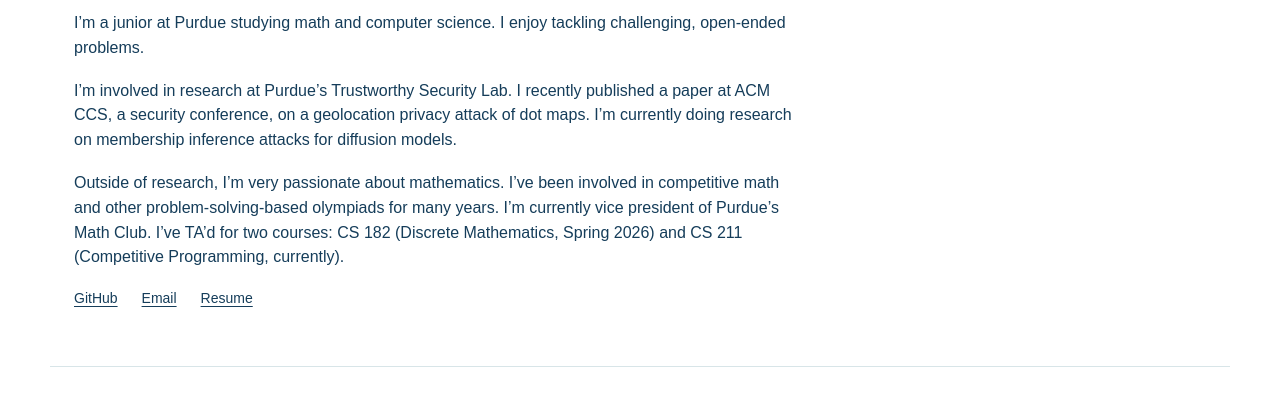
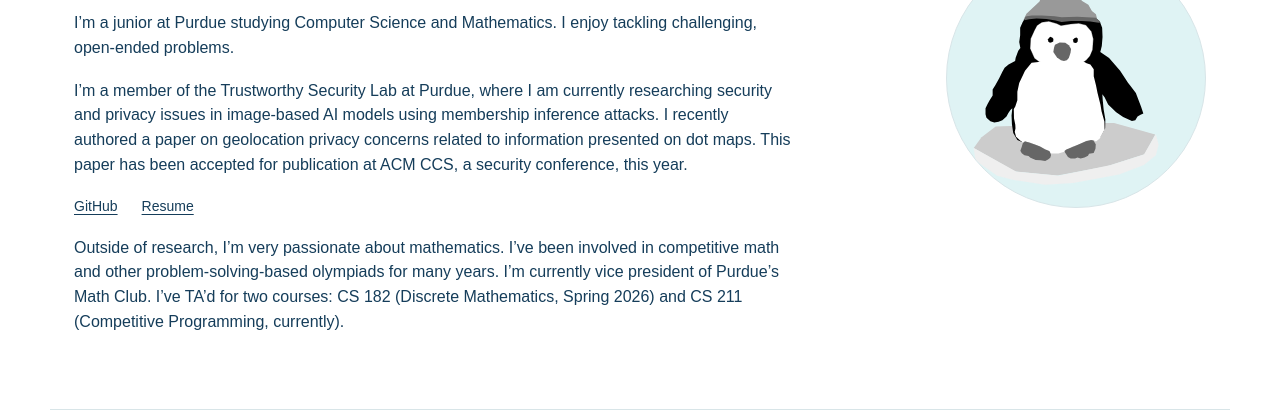
Before and after one commit to PuddlesPenguin/Personal-Website, a plain HTML site: page index.html in a window 1280 px wide. Shown: the part 170-585 px from the top of the page. Drawn offline with Linux system fonts and the light colour scheme; a web font is replaced by a local one.

Commit message:
Edited content

```diff
--- a/index.html
+++ b/index.html
@@ -30,22 +30,30 @@
 
     <main>
       <section id="about" class="hero page-section">
+        <div class="hero-layout">
           <div class="hero-copy">
             <h1>Hello, I am Tanishq Pauskar.</h1>
             <p class="intro">
-            I’m a junior at Purdue studying math and computer science. I enjoy tackling challenging, open-ended problems.
+              I’m a junior at Purdue studying Computer Science and Mathematics. I enjoy tackling challenging, open-ended problems.
             </p>
             <p class="about-detail">
-            I’m involved in research at Purdue’s Trustworthy Security Lab. I recently published a paper at ACM CCS, a security conference, on a geolocation privacy attack of dot maps. I’m currently doing research on membership inference attacks for diffusion models.
+              I’m a member of the Trustworthy Security Lab at Purdue, where I am currently researching security and privacy issues in image-based AI models using membership inference attacks. I recently authored a paper on geolocation privacy concerns related to information presented on dot maps. This paper has been accepted for publication at ACM CCS, a security conference, this year.
             </p>
+            <div class="link-row" aria-label="External links">
+              <a class="text-link" href="https://github.com/PuddlesPenguin" target="_blank" rel="noreferrer">GitHub</a>
+              <a class="text-link" href="Tanishq-Pauskar-Resume.pdf" target="_blank" rel="noreferrer">Resume</a>
+            </div>
+          </div>
+          <figure class="hero-art">
+            <div class="hero-art-frame">
+              <img src="Penguin.svg" alt="Illustration of a penguin" />
+            </div>
+          </figure>
+        </div>
+        <div class="hero-follow-up">
           <p class="about-detail">
             Outside of research, I’m very passionate about mathematics. I’ve been involved in competitive math and other problem-solving-based olympiads for many years. I’m currently vice president of Purdue’s Math Club. I’ve TA’d for two courses: CS 182 (Discrete Mathematics, Spring 2026) and CS 211 (Competitive Programming, currently).
           </p>
-          <div class="link-row" aria-label="External links">
-            <a class="text-link" href="https://github.com/PuddlesPenguin" target="_blank" rel="noreferrer">GitHub</a>
-            <a class="text-link" href="mailto:tpauskar@purdue.edu">Email</a>
-            <a class="text-link" href="Tanishq-Pauskar-Resume.pdf" target="_blank" rel="noreferrer">Resume</a>
-          </div>
         </div>
       </section>
 
@@ -109,6 +117,7 @@
               <ul>
                 <li>Putnam: ranked 109th out of 4,000+ contestants</li>
                 <li>USAMO: national olympiad bronze medal</li>
+                <li>USAJMO: winner</li>
                 <li>AMC 12: perfect national math score</li>
                 <li>ARML: top 30 individual finish</li>
               </ul>
--- a/styles.css
+++ b/styles.css
@@ -47,6 +47,11 @@
 
 .page-section { margin: 0 auto; max-width: var(--max); padding: 56px 24px; scroll-margin-top: 55px; }
 .hero { min-height: auto; padding-bottom: 56px; padding-top: 48px; }
+.hero-layout { align-items: center; display: grid; gap: clamp(48px, 10vw, 140px); grid-template-columns: minmax(0, 1fr) 260px; }
+.hero-art { margin: 0; }
+.hero-art-frame { aspect-ratio: 1; background: var(--cyan); border: 1px solid var(--line); border-radius: 50%; display: grid; overflow: hidden; place-items: center; }
+.hero-art img { display: block; height: 84%; object-fit: contain; width: 84%; }
+.hero-follow-up { margin-top: 18px; }
 .eyebrow, .card-topline {
   color: var(--muted);
   font-family: inherit;
@@ -91,6 +96,8 @@
   .site-nav { gap: 15px; }
   .page-section { padding: 64px 18px; }
   .hero { align-items: start; display: block; min-height: auto; padding-bottom: 72px; padding-top: 48px; }
+  .hero-layout { align-items: start; display: flex; flex-direction: column-reverse; gap: 32px; }
+  .hero-art { width: min(220px, 60vw); }
   .intro { font-size: 17px; margin-top: 32px; }
   .section-heading { margin-bottom: 32px; }
   .section-lede { margin-top: 20px; max-width: 620px; }
```
Lines whose indentation alone changed are shown as unchanged.
